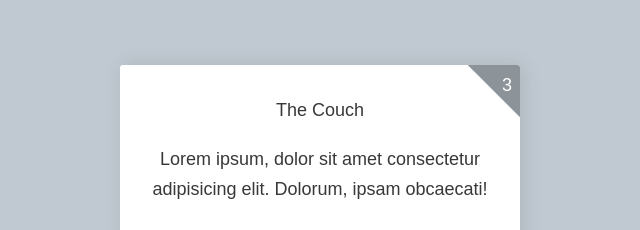
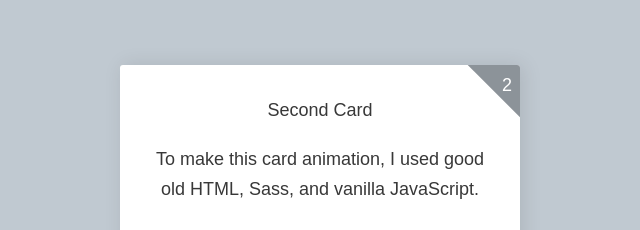
Before and after one commit to KCode100/front-end-fun, a website: page pages/card-animation.html in a window 1280 px wide. Both pictures are taken after a click on the button "OK". Shown: the part 226-456 px from the top of the page, without its empty margins (320-960 px from the left). Drawn offline with Linux system fonts and the light colour scheme.

Commit message:
card animtion and JS

```diff
--- a/pages/card-animation.html
+++ b/pages/card-animation.html
@@ -10,13 +10,56 @@
 	<body class="card-page">
 		<div class="card">
 			<div class="triangle"></div>
-			<span class="number">3</span>
-			<header class="heading">The Couch</header>
-			<p class="saying">
-				Lorem ipsum, dolor sit amet consectetur adipisicing elit.
-				Dolorum, ipsam obcaecati!
-			</p>
+			<span class="number"></span>
+			<header class="heading"></header>
+			<p class="saying"></p>
 			<button class="btn">OK</button>
 		</div>
 	</body>
+	<script>
+		let cardNumber = 1;
+		const cardEl = document.querySelector('.card');
+		const headingEl = document.querySelector('.heading');
+		const sayingEl = document.querySelector('.saying');
+		const btnEl = document.querySelector('.btn');
+		const numberEl = document.querySelector('.number');
+		const content = [
+			{
+				title: 'First Card',
+				content: 'Easily add a card to any position in the JS object.',
+			},
+			{
+				title: 'Second Card',
+				content:
+					'To make this card animation, I used good old HTML, Sass, and vanilla JavaScript.',
+			},
+			{
+				title: 'Third Card',
+				content: 'I hope you enjoy it, and make good use of it too',
+			},
+			{
+				title: 'Another Card',
+				content:
+					'Blah blah blah blah blah blah blah blah blah blah blah',
+			},
+		];
+		btnEl.addEventListener('click', function () {
+			cardEl.style.animationName = 'animate-out';
+			setTimeout(function () {
+				cardEl.style.animationName = 'animate-in';
+				headingEl.textContent = content[cardNumber].title;
+				sayingEl.textContent = content[cardNumber].content;
+				cardNumber++;
+				numberEl.textContent = cardNumber;
+			}, 300);
+			if (cardNumber === content.length) {
+				cardNumber = 0;
+			}
+		});
+		window.addEventListener('load', function () {
+			headingEl.textContent = content[0].title;
+			sayingEl.textContent = content[0].content;
+			numberEl.textContent = cardNumber;
+		});
+	</script>
 </html>
--- a/sass/pages/_card.scss
+++ b/sass/pages/_card.scss
@@ -18,6 +18,8 @@
 		padding: 30px 30px 60px;
 		border-radius: 3px;
 		box-shadow: 3px 0 20px 0 rgba(0, 0, 0, 0.1);
+		animation-name: animate-in;
+		animation-duration: 0.5s;
 
 		.heading {
 			font-weight: 500;
@@ -52,10 +54,28 @@
 			border: none;
 			background-color: rgb(124, 189, 250);
 			color: white;
+			outline: none;
 
 			&:hover {
 				cursor: pointer;
 			}
 		}
+
+		@keyframes animate-in {
+			from {
+				opacity: 0;
+				transform: scale(0.6);
+			}
+			to {
+				opacity: 1;
+				transform: scale(1);
+			}
+		}
+		@keyframes animate-out {
+			to {
+				opacity: 0;
+				transform: scale(1.1);
+			}
+		}
 	}
 }
```
Also changed, not shown: css/style.css, 1 other file.
